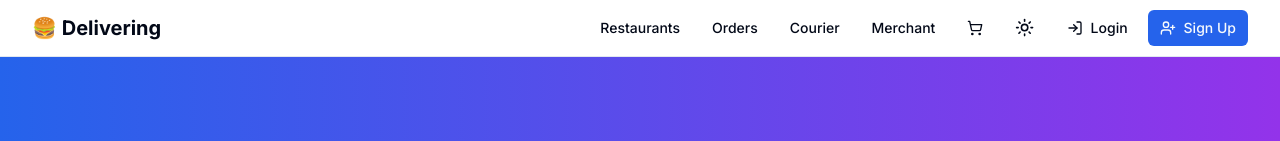
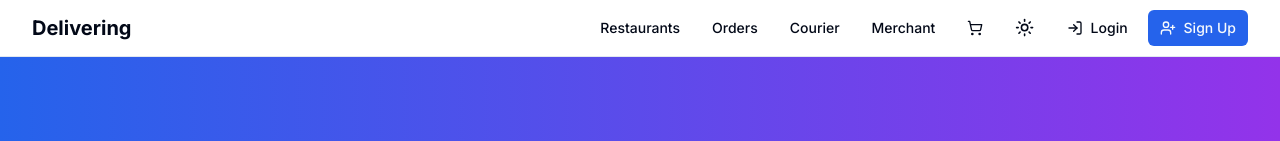
Before and after one commit to ttiimmothy/delivering, a Next.js app in the folder client/: page / in a window 1280 px wide. Shown: the top 141 px of the page. Built offline with nearby package versions, Linux system fonts and the light colour scheme.

Commit message:
fix update header and package.json

```diff
--- a/client/package.json
+++ b/client/package.json
@@ -4,9 +4,8 @@
   "description": "Frontend client for Delivering app",
   "private": true,
   "scripts": {
-    "dev": "next dev",
+    "start": "next dev",
     "build": "next build",
-    "start": "next start",
     "lint": "next lint",
     "lint:fix": "next lint --fix",
     "typecheck": "tsc --noEmit",
--- a/client/src/components/header.tsx
+++ b/client/src/components/header.tsx
@@ -12,7 +12,7 @@ export function Header() {
       <div className="container flex h-14 items-center">
         <div className="mr-4 flex">
           <Link href="/" className="mr-6 flex items-center space-x-2">
-            <span className="font-bold text-xl">🍔 Delivering</span>
+            <span className="font-bold text-xl">Delivering</span>
           </Link>
         </div>
 
```
